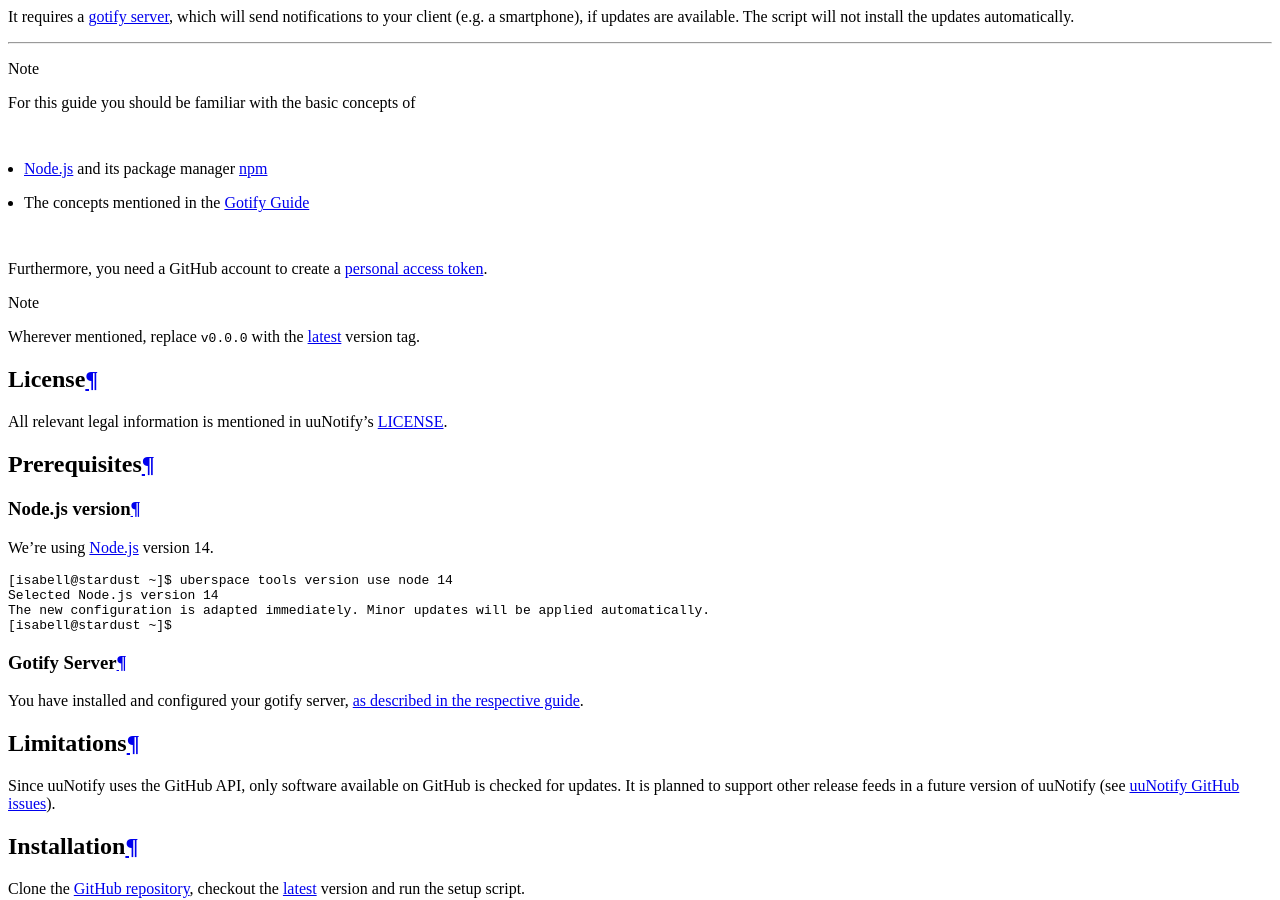
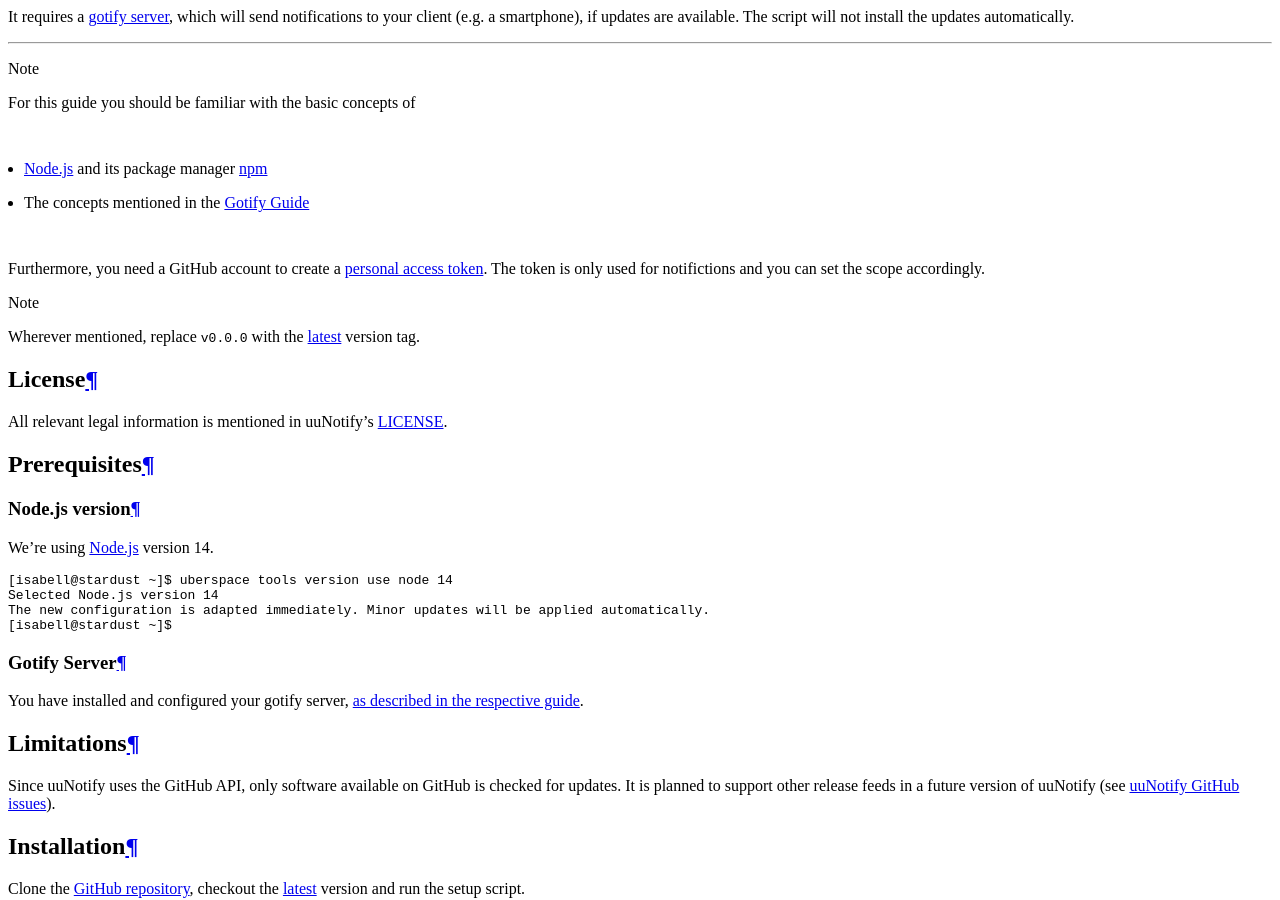
Before and after one commit to Uberspace/lab, a Sphinx documentation site: the page built from source/guide_uu-notify.rst, in a window 1280 px wide and 900 px high, scrolled down 4267 px. Built offline with Sphinx 7.4.7 and the Read the Docs theme 2.0.0, drawn with Linux system fonts in a browser that asks for light colours.

Commit message:
[uunotify] add scope for token

```diff
--- a/source/guide_uu-notify.rst
+++ b/source/guide_uu-notify.rst
@@ -28,7 +28,7 @@
   * :manual:`Node.js <lang-nodejs>` and its package manager :manual_anchor:`npm <lang-nodejs.html#npm>`
   * The concepts mentioned in the :lab:`Gotify Guide <guide_gotify>`
 
-  Furthermore, you need a GitHub account to create a `personal access token <https://docs.github.com/en/github/authenticating-to-github/keeping-your-account-and-data-secure/creating-a-personal-access-token>`_.
+  Furthermore, you need a GitHub account to create a `personal access token <https://docs.github.com/en/github/authenticating-to-github/keeping-your-account-and-data-secure/creating-a-personal-access-token>`_. The token is only used for notifictions and you can set the scope accordingly.
 
 .. note:: Wherever mentioned, replace ``v0.0.0`` with the latest_ version tag.
 
```
